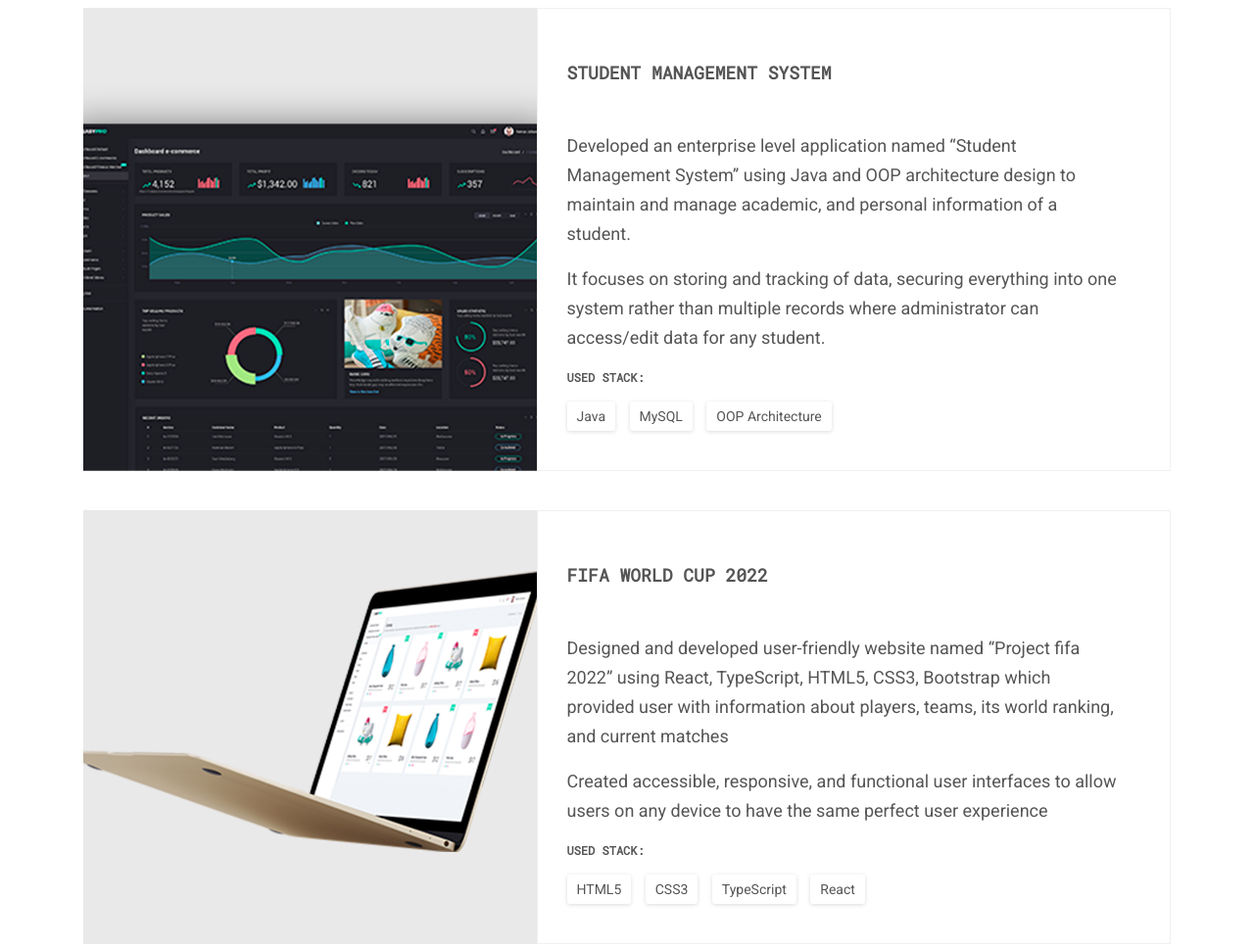
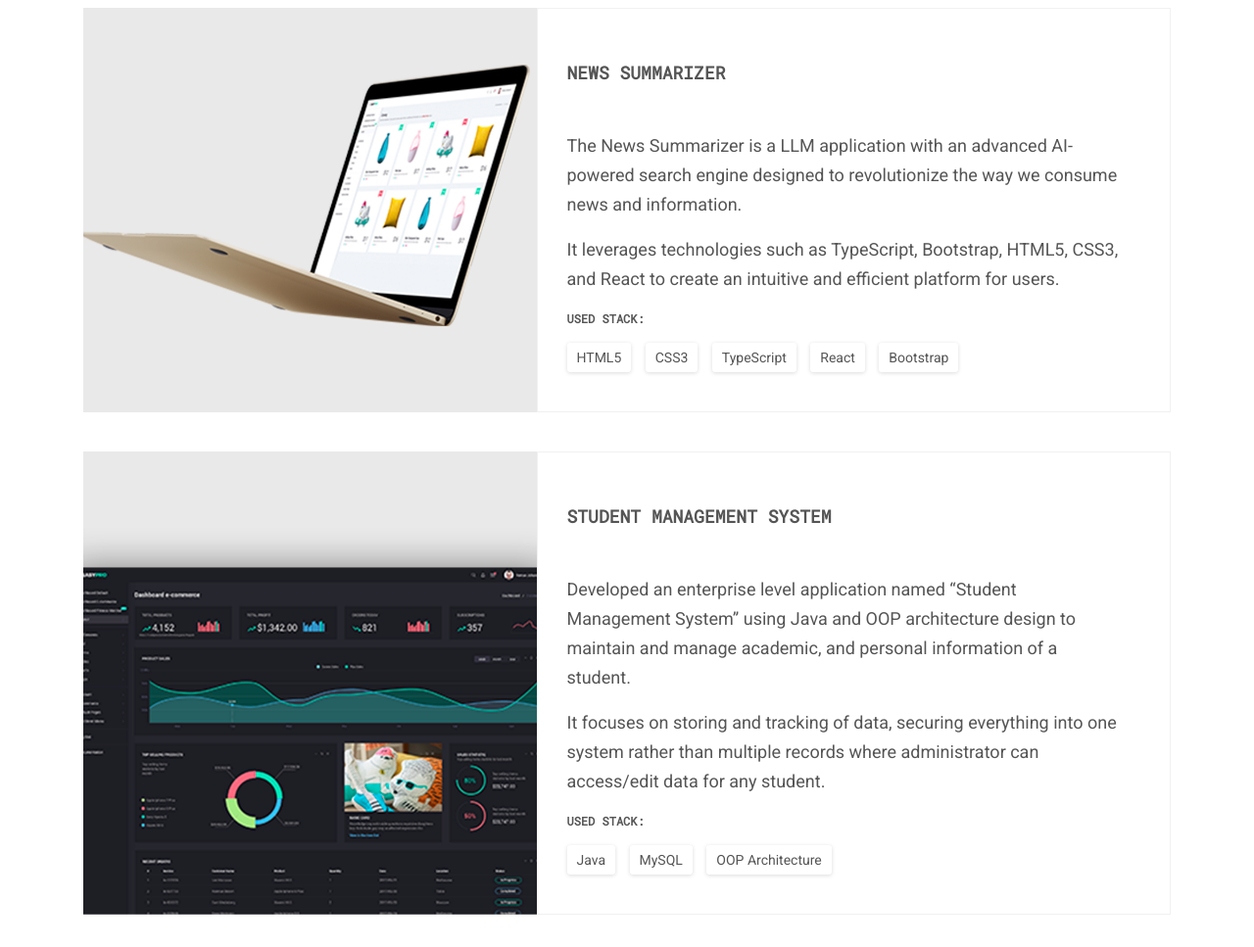
Before and after one commit to deogadepallavi/portfolio, a website: page index.html in a window 1280 px wide. Shown: the part 2680-3647 px from the top of the page at 98% size. Drawn offline with Linux system fonts and the light colour scheme.

Commit message:
Adding updated Resume2024

```diff
--- a/index.html
+++ b/index.html
@@ -33,7 +33,7 @@
             <li><a href="#hello">Hello</a></li>
             <li><a href="#portfolio">Projects</a></li>
             <li><a href="#contact">Contact</a></li>
-            <li><a href="assets/resume/PallaviDeogade_resume_SD.pdf" target="_blank" download>Resume</a></li>
+            <li><a href="assets/resume/PallaviDeogade_Resume_NewGrad2024.pdf" target="_blank" download>Resume</a></li>
           </ul>
         </nav>
       </div>
@@ -56,7 +56,7 @@
     <nav class="mobile-menu__wrapper">
       <ul>
         <li><a href="#hello">Hello</a></li>
-        <li><a href="assets/resume/PallaviDeogade_resume_SD.pdf" target="_blank">Resume</a></li>
+        <li><a href="assets/resume/PallaviDeogade_Resume_NewGrad2024.pdf" target="_blank">Resume</a></li>
         <li><a href="#portfolio">Portfolio</a></li>
         <li><a href="#testimonials">testimonials</a></li>
         <li><a href="#blog">blog</a></li>
@@ -302,6 +302,28 @@
     <div class="col-md-12">    </div>
   </div>
   <div class="portfolio-cards">
+    <div class="row project-card" data-toggle="modal" data-target="#portfolioModal" data-portfolio-tag="web-sites">
+      <div class="col-md-6 col-lg-5 project-card__img">
+        <img class="" src="assets/img/img_project_1_mono.png" alt="project-img">
+      </div>
+      <div class="col-md-6 col-lg-7 project-card__info">
+        <h3 class="project-card__title">News Summarizer</h3>
+        <p class="project-card__description">
+          <p>The News Summarizer is a LLM application with an advanced AI-powered search engine designed to revolutionize the way we consume news and information.
+          </p>
+          <p>It leverages technologies such as TypeScript, 	Bootstrap, HTML5, CSS3, and React to create an intuitive and efficient platform for users.
+          </p>
+        </p>
+        <p class="project-card__stack">Used stack:</p>
+        <ul class="tags">
+          <li>HTML5</li>
+          <li>CSS3</li>
+          <li>TypeScript</li>
+          <li>React</li>
+          <li>Bootstrap</li>
+        </ul>
+      </div>
+    </div>
     <div class="row project-card"  data-toggle="modal" data-target="#portfolioModal" data-portfolio-tag="mobile apps">
       <div class="col-md-6 col-lg-5 project-card__img">
         <img class="" src="assets/img/img_project_2_mono.png" alt="project-img">
@@ -321,15 +343,14 @@
         </ul>
       </div>
     </div>
-    <div class="row project-card" data-toggle="modal" data-target="#portfolioModal" data-portfolio-tag="web-sites">
+    <!-- <div class="row project-card" data-toggle="modal" data-target="#portfolioModal" data-portfolio-tag="web-sites">
       <div class="col-md-6 col-lg-5 project-card__img">
         <img class="" src="assets/img/img_project_1_mono.png" alt="project-img">
       </div>
       <div class="col-md-6 col-lg-7 project-card__info">
-        <h3 class="project-card__title">FIFA World Cup 2022</h3>
+        <h3 class="project-card__title">News Summarizer</h3>
         <p class="project-card__description">
-          <p>Designed and developed user-friendly website named “Project fifa 2022” using React, TypeScript, HTML5, CSS3, Bootstrap which provided user with information about players, teams, its world ranking, and current matches</p>
-          <p>	Created accessible, responsive, and functional user interfaces to allow users on any device to have the same perfect user experience</p>
+          <p>The News Summarizer is a LLM application with an advanced AI-powered search engine designed to 	revolutionize the way we consume news and information. It leverages technologies such as TypeScript, 	Bootstrap, HTML5, CSS3, and React to create an intuitive and efficient platform for users
           </p>
         </p>
         <p class="project-card__stack">Used stack:</p>
@@ -338,9 +359,10 @@
           <li>CSS3</li>
           <li>TypeScript</li>
           <li>React</li>
+          <li>Bootstrap</li>
         </ul>
       </div>
-    </div>
+    </div> -->
     </div>
 </section>
 <!--Portfolio-->
```
Also changed, not shown: assets/img/pallavi.jpg (deleted), 5 other files.
